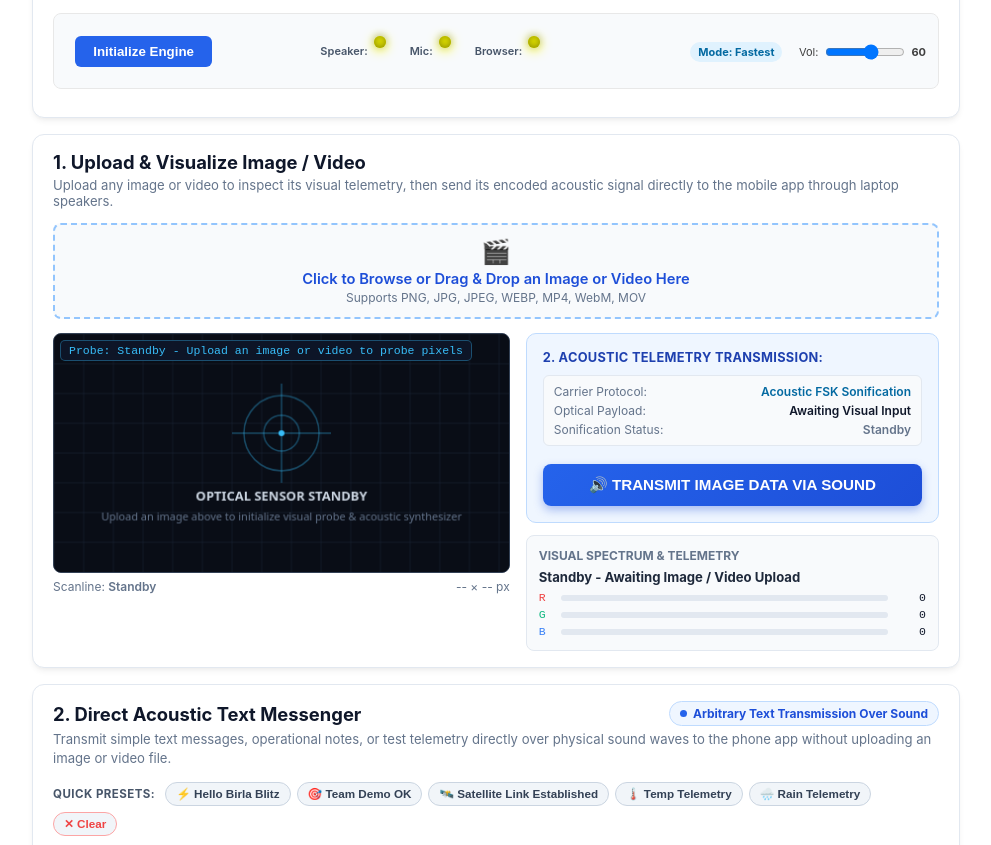
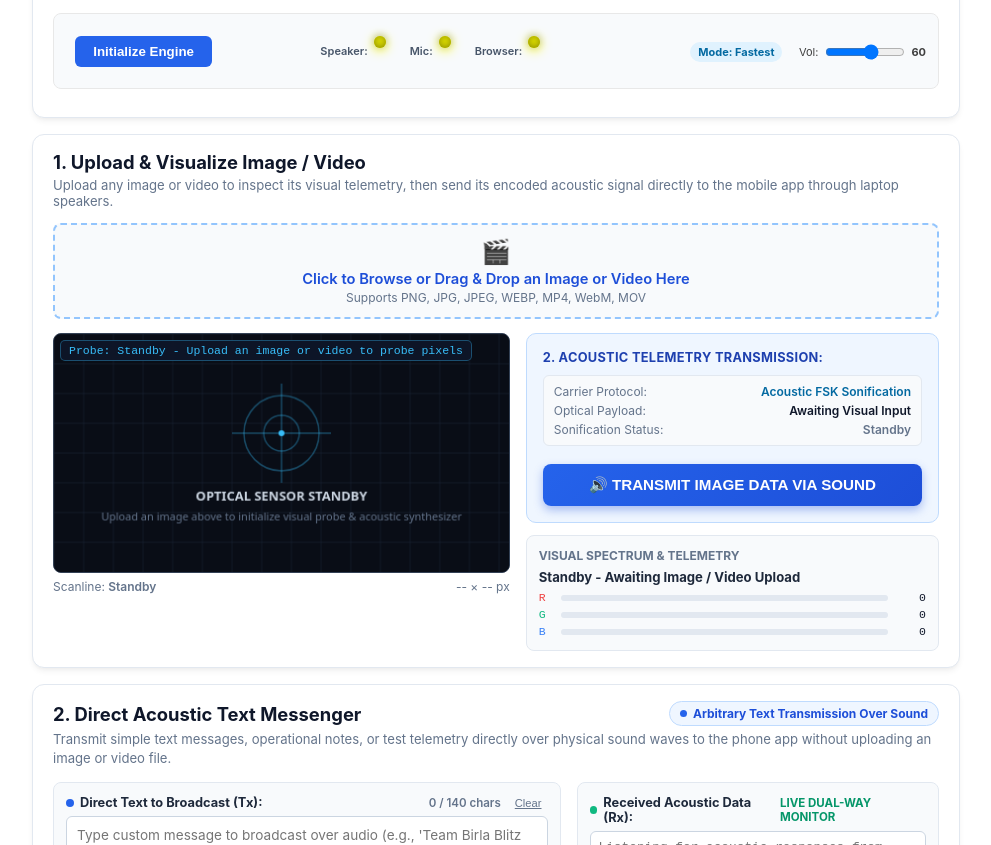
Before and after one commit to Riten-Negi/birla-blitz-nsh, a plain HTML site: page index.html in a window 1280 px wide. Shown: the part 86-931 px from the top of the page, without its empty margins (144-1135 px from the left). Drawn offline with Linux system fonts and the light colour scheme; no server answers.

Commit message:
refactor(messenger): remove quick preset chips for clean direct text transmission

```diff
--- a/index.html
+++ b/index.html
@@ -95,26 +95,6 @@
                 .visualizer-grid {
                     grid-template-columns: 1fr !important;
                 }
-            }
-            .preset-chip {
-                background: #f1f5f9;
-                border: 1px solid #cbd5e1;
-                border-radius: 14px;
-                padding: 4px 10px;
-                font-size: 0.73rem;
-                font-weight: 600;
-                color: #334155;
-                cursor: pointer;
-                transition: all 0.15s ease;
-                display: inline-flex;
-                align-items: center;
-                gap: 4px;
-            }
-            .preset-chip:hover {
-                background: #e2e8f0;
-                color: #0f172a;
-                border-color: #94a3b8;
-                transform: translateY(-1px);
             }
             .custom-text-input {
                 width: 100%;
@@ -328,17 +308,6 @@
                     Transmit simple text messages, operational notes, or test telemetry directly over physical sound waves to the phone app without uploading an image or video file.
                 </p>
 
-                <!-- Quick Presets -->
-                <div style="margin-bottom:12px; display:flex; flex-wrap:wrap; align-items:center; gap:6px;">
-                    <span style="font-size:0.72rem; font-weight:700; color:#475569; text-transform:uppercase; letter-spacing:0.04em; margin-right:4px;">Quick Presets:</span>
-                    <button type="button" class="preset-chip" onclick="setPresetText('Hello Birla Blitz')">⚡ Hello Birla Blitz</button>
-                    <button type="button" class="preset-chip" onclick="setPresetText('TEAM_DEMO_READY_OK')">🎯 Team Demo OK</button>
-                    <button type="button" class="preset-chip" onclick="setPresetText('SATELLITE_LINK_ESTABLISHED')">🛰️ Satellite Link Established</button>
-                    <button type="button" class="preset-chip" onclick="setPresetText('TEMP')">🌡️ Temp Telemetry</button>
-                    <button type="button" class="preset-chip" onclick="setPresetText('RAIN')">🌧️ Rain Telemetry</button>
-                    <button type="button" class="preset-chip" onclick="setPresetText('')" style="color:#ef4444; border-color:#fca5a5;">✕ Clear</button>
-                </div>
-
                 <div style="display:grid; grid-template-columns:minmax(0, 1.4fr) minmax(0, 1fr); gap:16px;">
                     <!-- Text to Transmit (Tx) -->
                     <div style="background:#f8fafc; border:1px solid #e2e8f0; border-radius:8px; padding:12px;">
@@ -347,7 +316,10 @@
                                 <span style="display:inline-block; width:8px; height:8px; background:#2563eb; border-radius:50%;"></span>
                                 Direct Text to Broadcast (Tx):
                             </label>
-                            <span id="charCount" style="font-size:0.72rem; color:#64748b; font-weight:600;">0 / 140 chars</span>
+                            <div style="display:flex; align-items:center; gap:8px;">
+                                <span id="charCount" style="font-size:0.72rem; color:#64748b; font-weight:600;">0 / 140 chars</span>
+                                <button type="button" onclick="document.getElementById('txData').value=''; updateCharCount();" style="background:transparent; border:none; color:#64748b; font-size:0.7rem; cursor:pointer; text-decoration:underline;">Clear</button>
+                            </div>
                         </div>
                         <textarea id="txData" class="custom-text-input" placeholder="Type custom message to broadcast over audio (e.g., 'Team Birla Blitz ready for demo')..." oninput="updateCharCount()"></textarea>
 
@@ -439,14 +411,6 @@
                     counter.style.color = "#64748b";
                     counter.style.fontWeight = "600";
                 }
-            }
-
-            function setPresetText(text) {
-                var txInput = document.getElementById("txData");
-                if (!txInput) return;
-                txInput.value = text;
-                updateCharCount();
-                txInput.focus();
             }
 
             function escapeHtml(text) {
```
